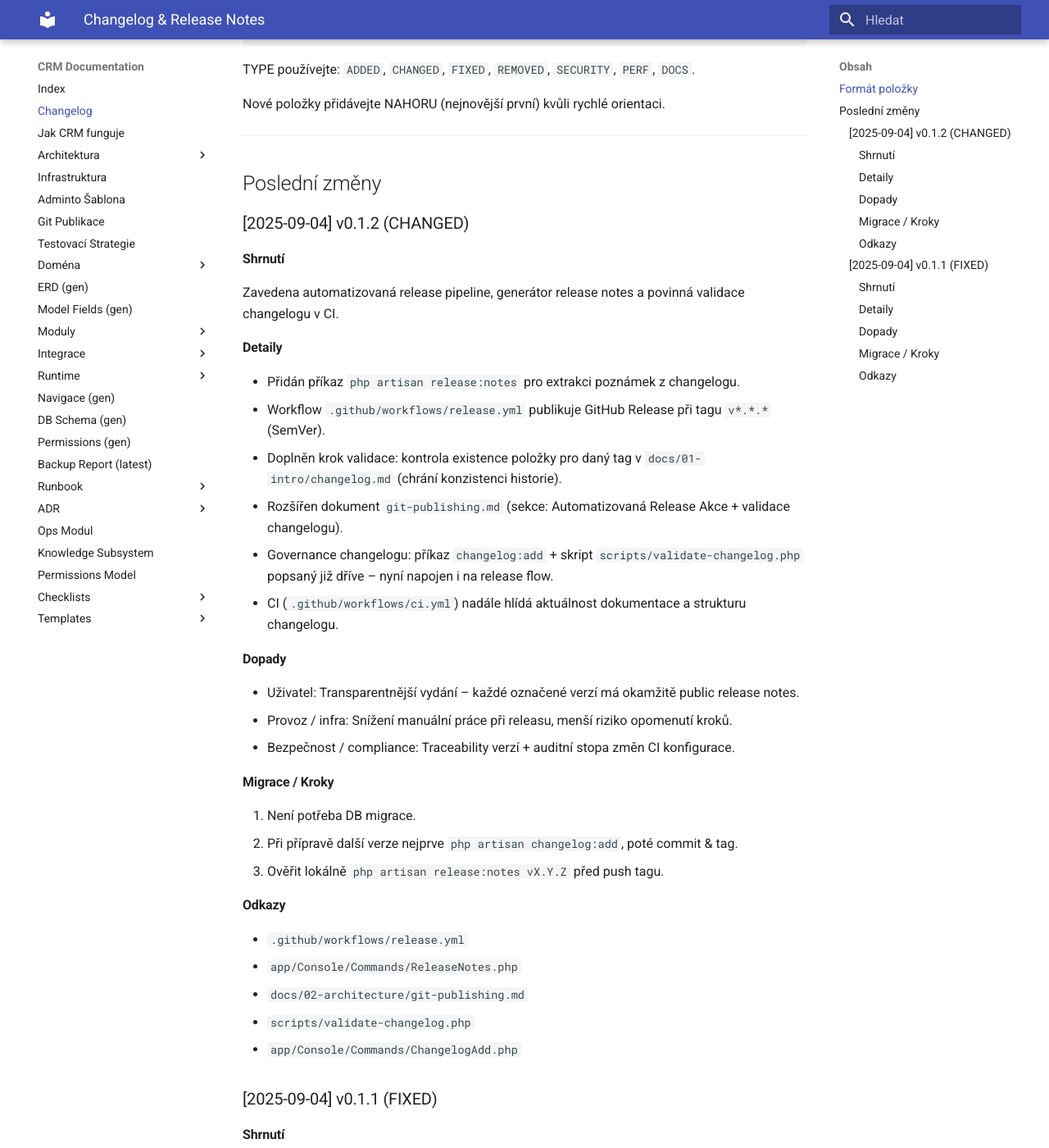
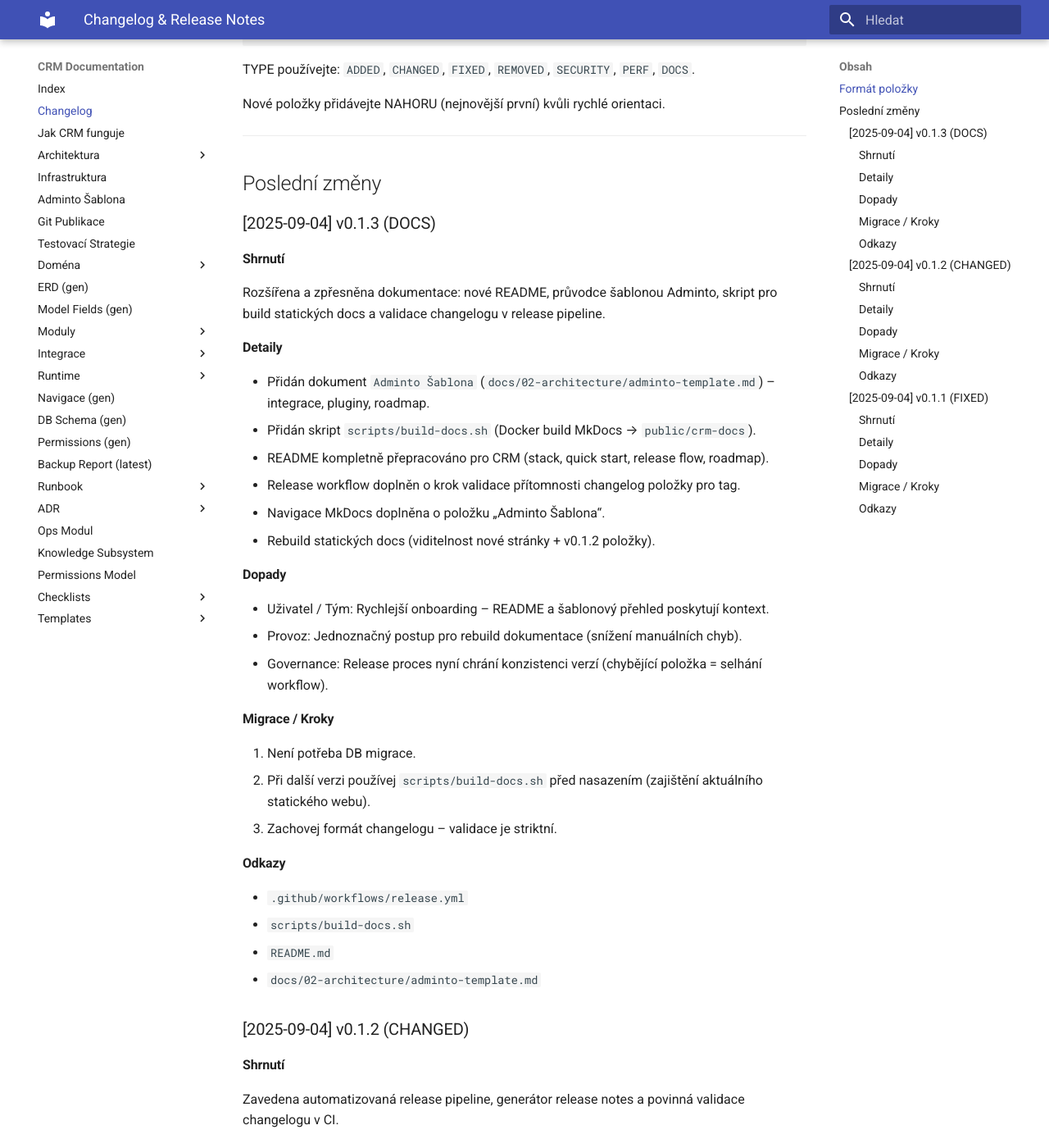
Before and after one commit to karelvysinka/crm-esl, an MkDocs documentation site: the page built from docs/01-intro/changelog.md, in a window 1280 px wide and 1400 px high, scrolled down 667 px. Shown: the whole window at 82% size. Built offline with MkDocs 1.6.1 and Material for MkDocs 9.7.7, drawn with Linux system fonts in a browser that asks for light colours.

Commit message:
docs(changelog): add v0.1.3 entry (adminto guide, readme, build script, release validation)

```diff
--- a/docs/01-intro/changelog.md
+++ b/docs/01-intro/changelog.md
@@ -39,6 +39,34 @@ Nové položky přidávejte NAHORU (nejnovější první) kvůli rychlé orienta
 ---
 
 ## Poslední změny
+
+### [2025-09-04] v0.1.3 (DOCS)
+#### Shrnutí
+Rozšířena a zpřesněna dokumentace: nové README, průvodce šablonou Adminto, skript pro build statických docs a validace changelogu v release pipeline.
+
+#### Detaily
+- Přidán dokument `Adminto Šablona` (`docs/02-architecture/adminto-template.md`) – integrace, pluginy, roadmap.
+- Přidán skript `scripts/build-docs.sh` (Docker build MkDocs → `public/crm-docs`).
+- README kompletně přepracováno pro CRM (stack, quick start, release flow, roadmap).
+- Release workflow doplněn o krok validace přítomnosti changelog položky pro tag.
+- Navigace MkDocs doplněna o položku „Adminto Šablona“.
+- Rebuild statických docs (viditelnost nové stránky + v0.1.2 položky).
+
+#### Dopady
+- Uživatel / Tým: Rychlejší onboarding – README a šablonový přehled poskytují kontext.
+- Provoz: Jednoznačný postup pro rebuild dokumentace (snížení manuálních chyb).
+- Governance: Release proces nyní chrání konzistenci verzí (chybějící položka = selhání workflow).
+
+#### Migrace / Kroky
+1. Není potřeba DB migrace.
+2. Při další verzi používej `scripts/build-docs.sh` před nasazením (zajištění aktuálního statického webu).
+3. Zachovej formát changelogu – validace je striktní.
+
+#### Odkazy
+- `.github/workflows/release.yml`
+- `scripts/build-docs.sh`
+- `README.md`
+- `docs/02-architecture/adminto-template.md`
 
 ### [2025-09-04] v0.1.2 (CHANGED)
 #### Shrnutí
```
